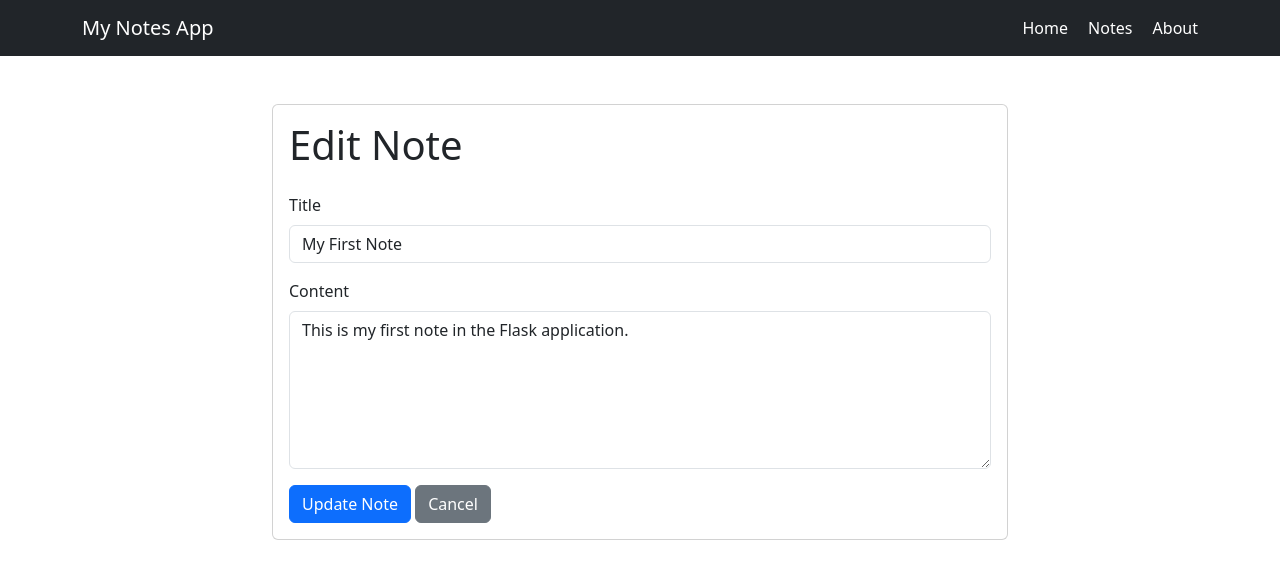
After one commit to cheaborin007-bit/Note-Website, a Flask app: page /notes/1/edit in a window 1280 px wide. The commit adds this page. Shown: the top 579 px of the page. Run offline with Flask 3, Linux system fonts and the light colour scheme.

Commit message:
Finish Day 6 — Edit an Existing Note with GET and POST

```diff
--- a/app.py
+++ b/app.py
@@ -19,6 +19,13 @@ notes_data = [
             "content": "Build a useful note-taking application."
         }
 ]
+
+
+def find_note(note_id):
+    for note in notes_data:
+        if note["id"] == note_id:
+            return note
+    return None
 
 
 @app.route("/")
@@ -55,17 +62,38 @@ def create_note():
 
 @app.route("/notes/<int:note_id>")
 def view_note(note_id):
-    selected_note = None
+    note = find_note(note_id)
 
-    for note in notes_data:
-        if note["id"] == note_id:
-            selected_note = note
-            break
+    if note is None:
+        abort(404)
+    return render_template("view_note.html", note=note)
 
-    if selected_note is None:
+
+@app.route("/notes/<int:note_id>/edit", methods=["GET", "POST"])
+def edit_note(note_id):
+    note = find_note(note_id)
+
+    if note is None:
         abort(404)
 
-    return render_template("view_note.html", note=selected_note)
+    if request.method == "POST":
+        title = request.form["title"]
+        content = request.form["content"]
+
+        if not title.strip() or not content.strip():
+            return render_template(
+                "edit_note.html",
+                note=note,
+                error="Title and content are required."
+            )
+
+        note["title"] = title
+        note["content"] = content
+
+        return redirect(url_for("view_note", note_id=note["id"]))
+
+    return render_template("edit_note.html", note=note)
+
 
 
 if __name__ == "__main__":
--- /dev/null
+++ b/templates/edit_note.html
@@ -0,0 +1,71 @@
+{% extends "base.html" %}
+
+{% block title %}
+Edit Note
+{% endblock %}
+
+{% block content %}
+
+<div class="row justify-content-center">
+    <div class="col-md-8">
+
+        <div class="card">
+            <div class="card-body">
+
+                <h1 class="mb-4">Edit Note</h1>
+
+                {% if error %}
+                    <div class="alert alert-danger">
+                        {{ error }}
+                    </div>
+                {% endif %}
+
+                <form method="POST"
+                      action="{{ url_for('edit_note', note_id=note.id) }}">
+
+                    <div class="mb-3">
+                        <label for="title" class="form-label">
+                            Title
+                        </label>
+
+                        <input
+                            type="text"
+                            class="form-control"
+                            id="title"
+                            name="title"
+                            value="{{ note.title }}"
+                            required>
+                    </div>
+
+                    <div class="mb-3">
+                        <label for="content" class="form-label">
+                            Content
+                        </label>
+
+                        <textarea
+                            class="form-control"
+                            id="content"
+                            name="content"
+                            rows="6"
+                            required>{{ note.content }}</textarea>
+                    </div>
+
+                    <button type="submit"
+                            class="btn btn-primary">
+                        Update Note
+                    </button>
+
+                    <a href="{{ url_for('view_note', note_id=note.id) }}"
+                       class="btn btn-secondary">
+                        Cancel
+                    </a>
+
+                </form>
+
+            </div>
+        </div>
+
+    </div>
+</div>
+
+{% endblock %}
--- a/templates/view_note.html
+++ b/templates/view_note.html
@@ -23,6 +23,11 @@
                         {{ note.content }}
                     </p>
 
+                    <a href="{{ url_for('edit_note', note_id=note.id) }}"
+                        class="btn btn-warning">
+                        Edit
+                    </a>
+
                     <a href="{{ url_for('notes') }}"
                        class="btn btn-secondary">
                         Back to Notes
```
